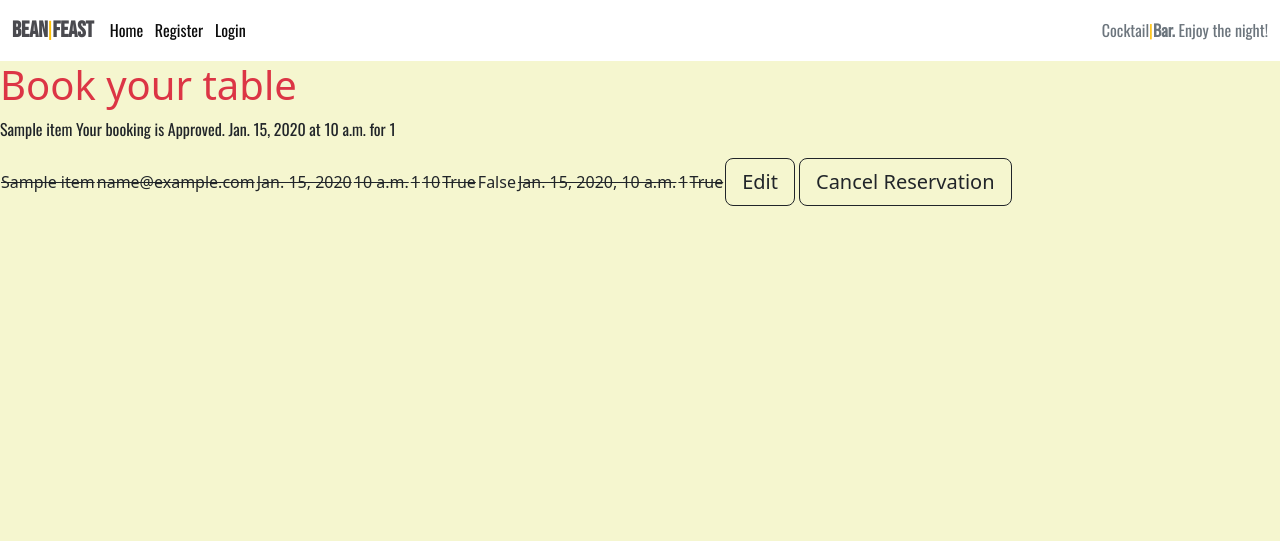
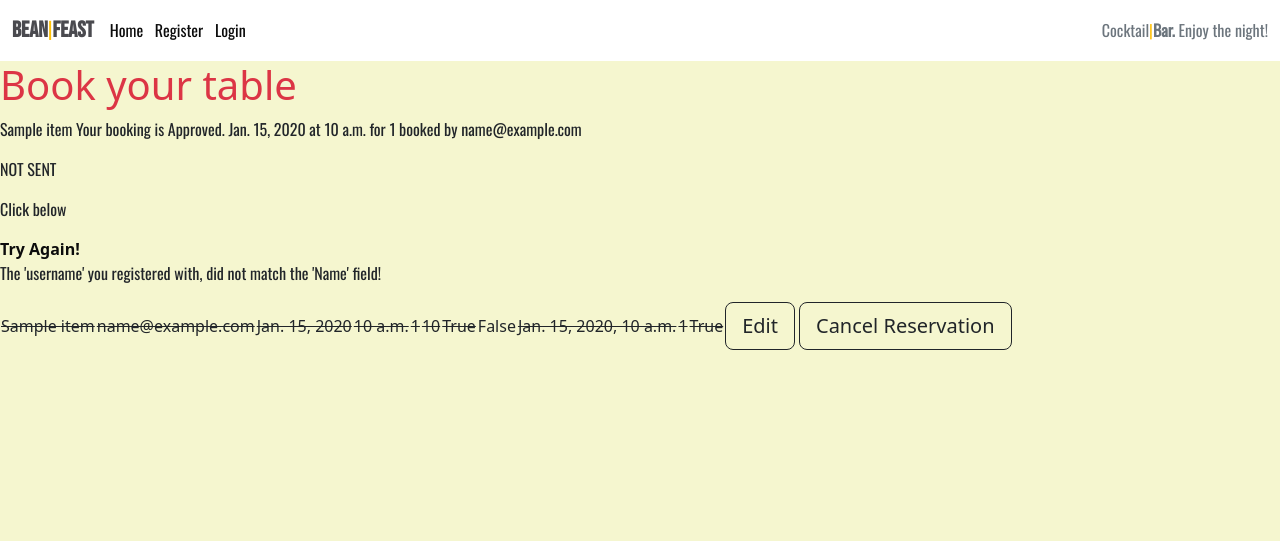
Before and after one commit to ajorgensen89/project4, a Django app: page / in a window 1280 px wide. Shown: the top 541 px of the page. Run offline with Django 3.2, Linux system fonts and the light colour scheme; tables that the repository leaves empty hold one stand-in row (values such as "Sample post"); some libraries are stand-ins or nearby versions.

Commit message:
Request sent or not sent

```diff
--- a/bookings/models.py
+++ b/bookings/models.py
@@ -2,7 +2,7 @@ from django.db import models
 from django.core.validators import MaxValueValidator, MinValueValidator
 import random
 from django import forms
-from django.forms.widgets import SelectDateWidget
+from django.contrib.auth.models import User
 
 # To create a random . Needed??
 #    randomNum = random.randint(1, 10)
@@ -13,8 +13,9 @@ created_on = False
 STATUSS = ((0, "Draft"), (1, "Published"))
 
 class Item(models.Model):
-    """ Class created to make a form for the user to submit details
-        to make a booking.
+    """
+    Class created to make a form for the user to submit details
+    to make a booking.
     """
     name = models.CharField(max_length=50, null=False, blank=False)
     email = models.EmailField()
@@ -38,7 +39,9 @@ class Item(models.Model):
 
 
 class Reservation(models.Model):
-
+    """
+    class to ensure the booking request has be be approved before it is confirmed to the user
+    """
     reservation = models.ForeignKey(Item, on_delete=models.CASCADE, related_name="appointment")
     made_on = models.DateTimeField(auto_now_add=True)
     approve = models.BooleanField(default=False)
--- a/bookings/views.py
+++ b/bookings/views.py
@@ -2,6 +2,7 @@ from django.shortcuts import render, redirect, get_object_or_404, reverse
 from .models import Item, Reservation
 from .forms import BookingForm
 from .admin import simple
+from django.contrib.auth.models import User
 
 
 
@@ -28,7 +29,7 @@ def create_a_booking(request):
             return redirect(reverse('get_bookings_sheet'))
     form = BookingForm()
     sheet = {
-        'form': form
+            'form': form
     }
 
     return render(request, 'bookings/book_table.html', sheet)
@@ -59,6 +60,7 @@ def edit_booking(request, booking_id):
 
 def cancel_booking(request, booking_id):
     item = get_object_or_404(Item, id=booking_id)
+    item.cancel
     item.delete()
     return redirect('get_bookings_sheet')
 
--- a/templates/bookings/bookings_sheet.html
+++ b/templates/bookings/bookings_sheet.html
@@ -20,7 +20,7 @@
         <td><strike>{{ item.status }}</strike></td>
         <td><strike>{{ item.approve }}</strike></td>
         <p>{{ item.name }} Your booking is Approved. {{ item.date}} at {{item.time}}
-            for {{ item.people }}
+            for {{ item.people }} booked by {{ item.email }}
         </p>
 
         {% else %}
@@ -35,6 +35,18 @@
         <td>{{ item.created_on }}</td>
         <td>{{ item.status }}</td>
         <td>{{ item.approve }}</td>
+
+        {% endif %}
+
+        {% if user.username == item.name %}
+        <p>{{ item }} REQUEST SENT</p>
+        {% else %}
+        <p>NOT SENT</p>
+        <li class="list-inline-item">
+            <p>Click below</p>
+            <a class="hover-orange-class" href="{% url 'create_a_booking' %}"><strong>Try Again!</strong></a>
+            <p>The 'username' you registered with, did not match the 'Name' field!</p>
+        </li>
 
         {% endif %}
         <td>
```
Also changed, not shown: templates/post_detail.html (+17 -15 lines), README.md.
